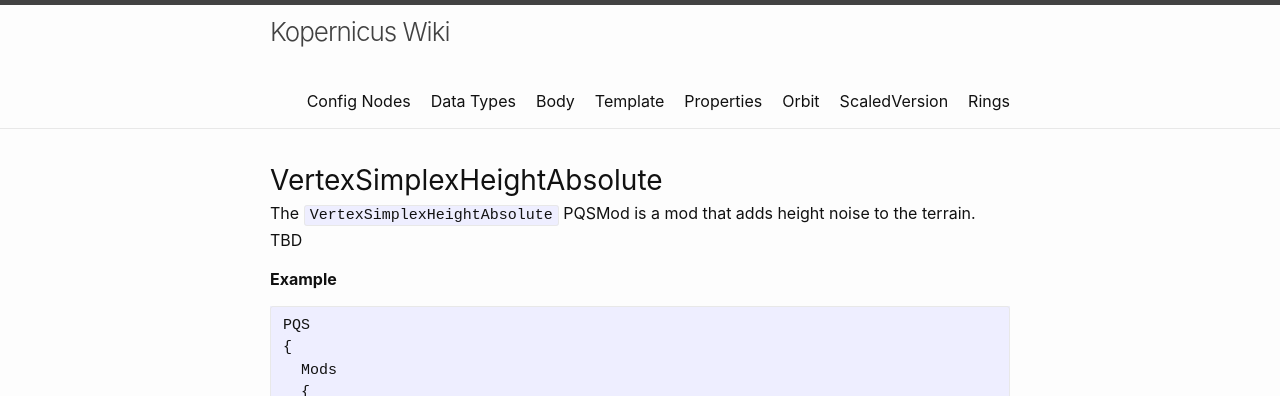
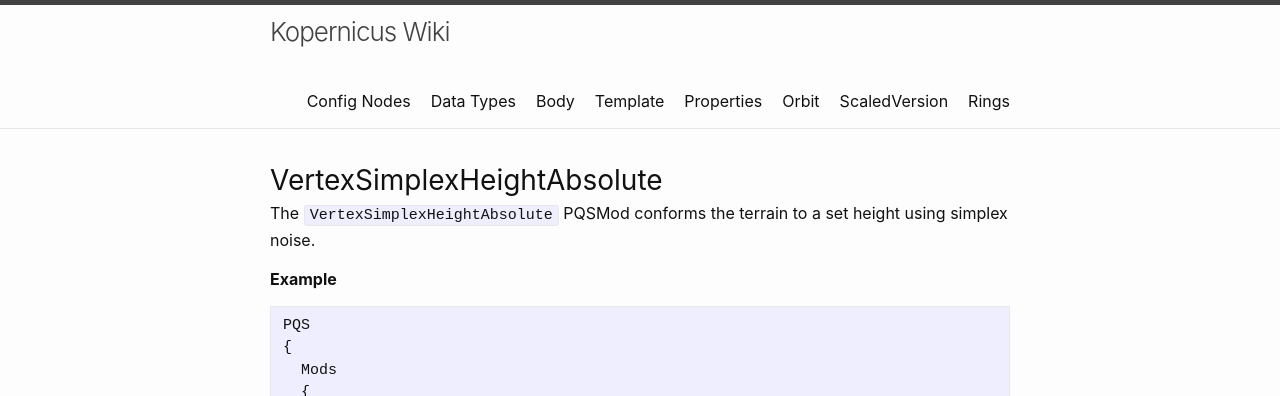
Before and after one commit to Kopernicus/wiki, a Jekyll site: the page built from PQSMods/VertexSimplexHeightAbsolute.md, in a window 1280 px wide. Shown: the top 396 px of the page. Built offline with Jekyll 4.4.1, drawn with Linux system fonts in a browser that asks for light colours.

Commit message:
Avoid redundancy in description

````diff
--- a/PQSMods/VertexSimplexHeightAbsolute.md
+++ b/PQSMods/VertexSimplexHeightAbsolute.md
@@ -3,7 +3,7 @@ layout: default
 title: VertexSimplexHeightAbsolute
 ---
 
-The `VertexSimplexHeightAbsolute` PQSMod is a mod that adds height noise to the terrain. TBD
+The `VertexSimplexHeightAbsolute` PQSMod conforms the terrain to a set height using simplex noise.
 
 **Example**
 ```
````
